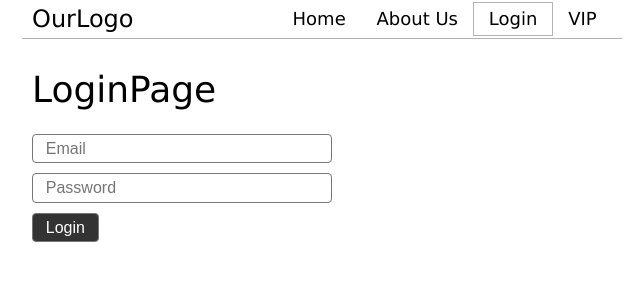
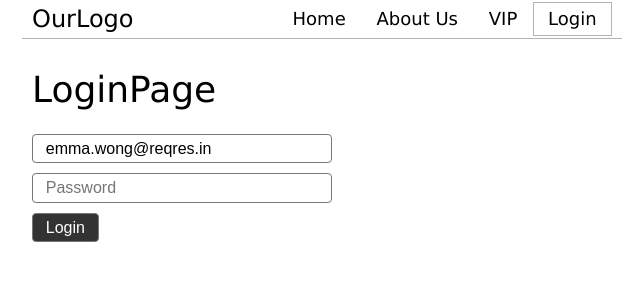
Before and after one commit to MariusAskelovic/12_react_context_api_formik, a React (Vite) app: page /login in a window 1280 px wide. Shown: the top 300 px of the page, without its empty margins (318-961 px from the left). Built offline with nearby package versions, Linux system fonts and the light colour scheme.

Commit message:
login success state

```diff
--- a/src/App.jsx
+++ b/src/App.jsx
@@ -12,8 +12,8 @@ export default function App() {
       <Routes>
         <Route path='/' element={<HomePage />} />
         <Route path='/about' element={<AboutPage />} />
+        <Route path='/vip' element={<VipPage />} />
         <Route path='/login' element={<LoginPage />} />
-        <Route path='/vip' element={<VipPage />} />
       </Routes>
     </div>
   );
--- a/src/components/layout/Header.jsx
+++ b/src/components/layout/Header.jsx
@@ -37,8 +37,8 @@ export default function Header() {
       <Nav>
         <OneLink to={'/'}>Home</OneLink>
         <OneLink to={'/about'}>About Us</OneLink>
+        <OneLink to={'/vip'}>VIP</OneLink>
         <OneLink to={'/login'}>Login</OneLink>
-        <OneLink to={'/vip'}>VIP</OneLink>
       </Nav>
     </HeaderContainer>
   );
--- a/src/pages/LoginPage.jsx
+++ b/src/pages/LoginPage.jsx
@@ -2,6 +2,8 @@ import { styled } from 'styled-components';
 import Wrap from '../styled/Wrap.styled';
 import { useFormik } from 'formik';
 import * as Yup from 'yup';
+import axios from 'axios';
+import { useState } from 'react';
 
 const Title = styled.h1`
   font-size: 36px;
@@ -14,11 +16,11 @@ const Input = styled.input`
   font-size: 16px;
   padding: 0.3em 0.8em;
   border-radius: 4px;
-  border: 1px solid ${(props) => (props.isError ? 'red' : '#777')};
+  border: 1px solid ${(props) => (props.$isError ? 'red' : '#777')};
   display: block;
   margin-bottom: 10px;
   width: 100%;
-  background-color: ${(props) => (props.isError ? '#da9b90' : 'transparent')};
+  background-color: ${(props) => (props.$isError ? '#da9b90' : 'transparent')};
 `;
 const SubmitBtn = styled.button.attrs({
   type: 'submit',
@@ -42,9 +44,11 @@ const ErrorMsg = styled.p`
 `;
 
 export default function LoginPage() {
+  const [loginSuccess, setLoginSuccess] = useState(false);
+
   const formik = useFormik({
     initialValues: {
-      email: '',
+      email: 'emma.wong@reqres.in',
       password: '',
     },
     validationSchema: Yup.object({
@@ -63,17 +67,45 @@ export default function LoginPage() {
         .trim(),
     }),
     onSubmit: (values) => {
-      console.log('forma pateikta, duomenys:', values);
+      //   console.log('forma pateikta, duomenys:', values);
+      handleLogin(values);
     },
   });
+
+  function handleLogin(userCredentialsObj) {
+    console.log('userCredentialsObj ===', userCredentialsObj);
+    axios
+      .post('https://reqres.in/api/login', userCredentialsObj)
+      .then((ats) => {
+        console.log(ats);
+        console.log(ats.data.token);
+        if (ats.data.token) {
+          setLoginSuccess(true);
+        }
+      })
+      .catch((error) => {
+        console.warn();
+        console.log('error.response.data.error ===', error.response.data.error);
+        // formik.errors.email = error.response.data.error;
+        // formik.setErrors({ email: error.response.data.error });
+        formik.setErrors({ email: 'Email or password not found' });
+      });
+  }
+
   //   console.log('formik.values ===', formik.values);
 
   return (
     <Wrap>
       <Title>LoginPage</Title>
+      {loginSuccess && (
+        <div>
+          <h2>Sekmingai prisijungete kaip {formik.values.email}</h2>
+        </div>
+      )}
+      {!loginSuccess && (
         <FormContainer onSubmit={formik.handleSubmit}>
           <Input
-          isError={formik.touched.email && formik.errors.email}
+            $isError={formik.touched.email && formik.errors.email}
             onChange={formik.handleChange}
             value={formik.values.email}
             type='text'
@@ -86,7 +118,7 @@ export default function LoginPage() {
             <ErrorMsg>{formik.errors.email}</ErrorMsg>
           ) : null}
           <Input
-          isError={formik.touched.password && formik.errors.password}
+            $isError={formik.touched.password && formik.errors.password}
             onChange={formik.handleChange}
             value={formik.values.password}
             type='password'
@@ -99,6 +131,7 @@ export default function LoginPage() {
           )}
           <SubmitBtn>Login</SubmitBtn>
         </FormContainer>
+      )}
     </Wrap>
   );
 }
```
Lines whose indentation alone changed are shown as unchanged.
